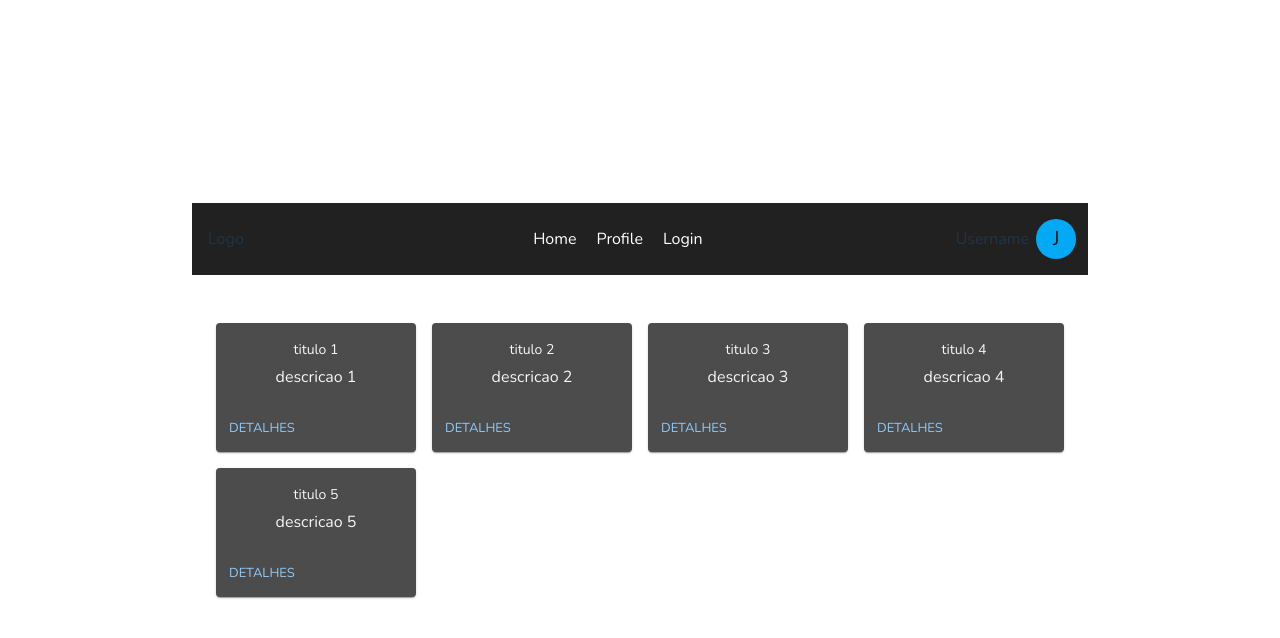
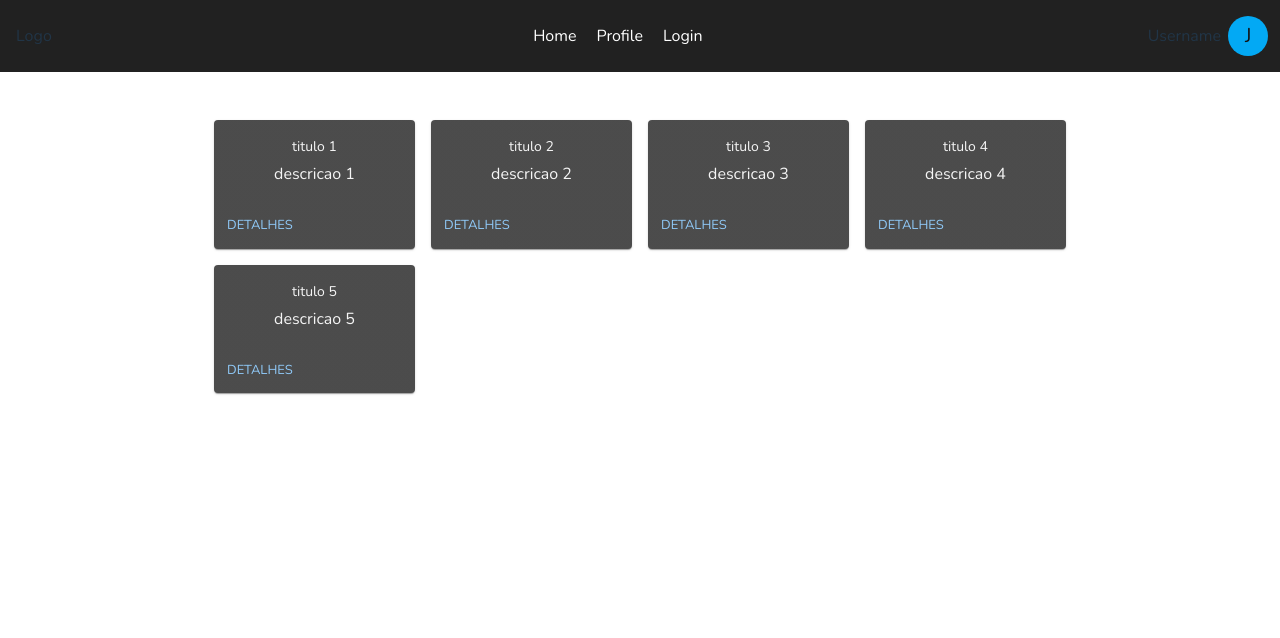
Before and after one commit to FiftyGroup/selite, a React (Vite) app: page /profile in a window 1280 px wide. Shown: the top 638 px of the page. Built offline with nearby package versions, Linux system fonts and the light colour scheme.

Commit message:
feat: adding header on top

```diff
--- a/src/App.css
+++ b/src/App.css
@@ -1,7 +1,6 @@
 #root {
   max-width: 1280px;
   margin: 0 auto;
-  padding: 2rem;
   text-align: center;
 }
 
--- a/src/components/Header.tsx
+++ b/src/components/Header.tsx
@@ -6,7 +6,7 @@ import NavLink from './NavLink/NavLink';
 export default function Header() {
   return (
     <Box
-      sx={{ width: '70vw', height: '4.5rem', bgcolor: grey[900] }}
+      sx={{ width: '100vw', height: '4.5rem', bgcolor: grey[900] }}
       display="flex"
       alignItems="center"
       justifyContent="space-between"
--- a/src/components/Login/layout/Container.module.css
+++ b/src/components/Login/layout/Container.module.css
@@ -5,6 +5,7 @@
     justify-content: center;
     /* height: 100vh; */
     /* width: 100vw; */
+    min-height: 100vh;
 }
 
 .imagem{
--- a/src/index.css
+++ b/src/index.css
@@ -16,10 +16,6 @@
 
 body {
   margin: 0;
-  display: flex;
-  place-items: center;
-  min-width: 320px;
-  min-height: 100vh;
 }
 
 
```
